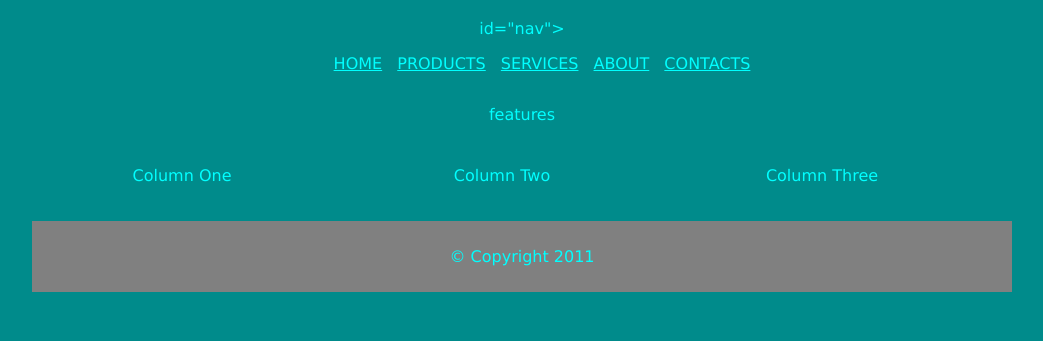
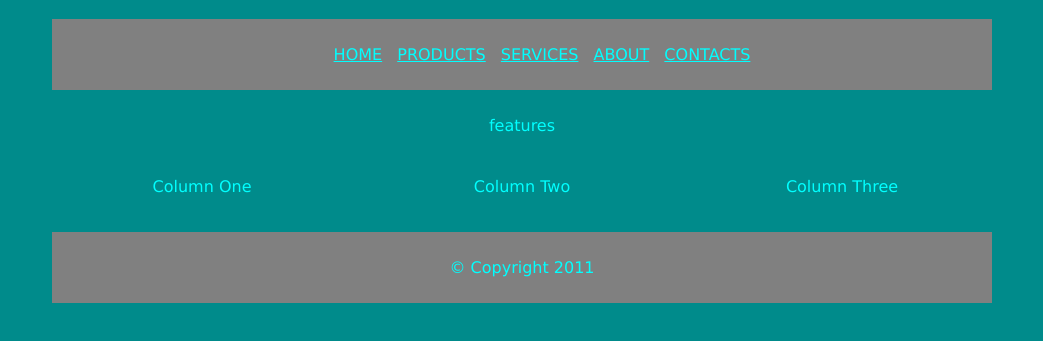
Before and after one commit to Jtbieker/jtbieker.github.io, a plain HTML site: page practice.html in a window 1280 px wide. Shown: the part 81-422 px from the top of the page, without its empty margins (118-1161 px from the left). Drawn offline with Linux system fonts and the light colour scheme.

Commit message:
Add files via upload

```diff
--- a/practice.html
+++ b/practice.html
@@ -5,12 +5,14 @@
 * {
 font-family: 'Lucida Sans', 'Lucida Sans Regular', 'Lucida Grande', 'Lucida Sans Unicode', Geneva, Verdana, sans-serif;
 color: aqua;
-text-align: center
+text-align: center;
+
 }
 
 Body {
     background-color: darkcyan;
-    width: 1000px;
+    width: 960px;
+    height: 100%;
     margin: 0 auto;
 }
 #content{
@@ -44,7 +46,7 @@ li {
 
 <div id="header">
     <h1>The LOGO</h1>
-<div> id="nav">
+<div id="nav">
 <ul>
 
 <li><a href="">HOME</a></li>
```
